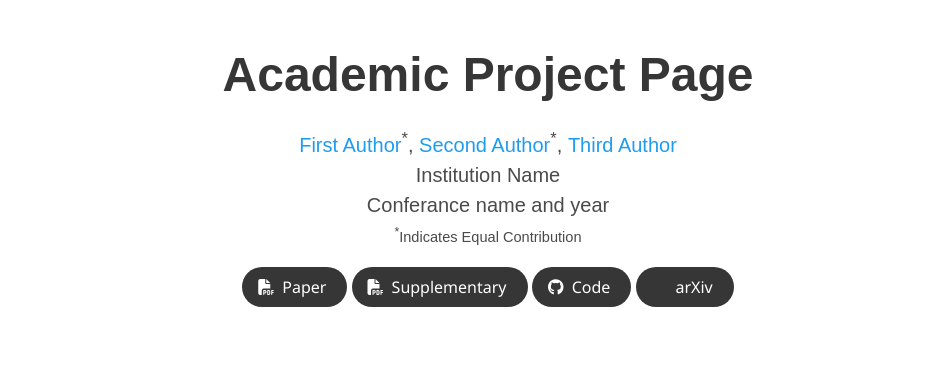
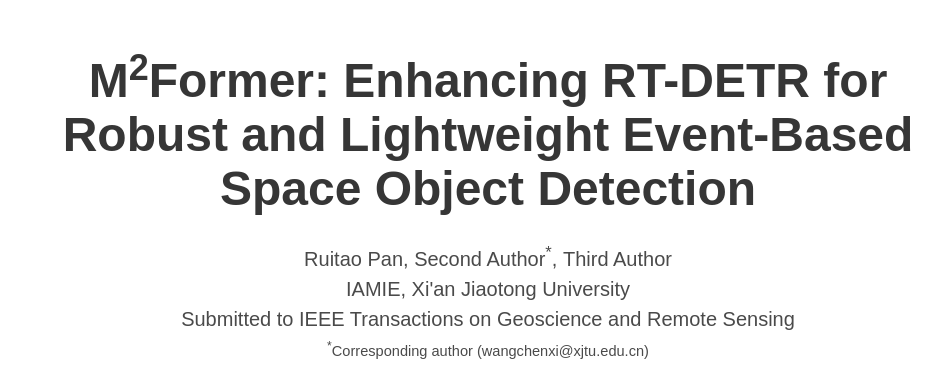
Before and after one commit to iamie-vision/M2Former, a plain HTML site: page index.html in a window 1280 px wide. Shown: the top 369 px of the page, without its empty margins (152-1095 px from the left). Drawn offline with nearby package versions, Linux system fonts and the light colour scheme; grey boxes are pictures that could not be loaded; some icons are missing; a web font is replaced by a local one.

Commit message:
Update index.html

```diff
--- a/index.html
+++ b/index.html
@@ -52,21 +52,17 @@
       <div class="container is-max-desktop">
         <div class="columns is-centered">
           <div class="column has-text-centered">
-            <h1 class="title is-1 publication-title">Academic Project Page</h1>
+            <h1 class="title is-1 publication-title">M<sup>2</sup>Former: Enhancing RT-DETR for Robust and Lightweight Event-Based Space Object Detection</h1>
             <div class="is-size-5 publication-authors">
               <!-- Paper authors -->
-              <span class="author-block">
-                <a href="FIRST AUTHOR PERSONAL LINK" target="_blank">First Author</a><sup>*</sup>,</span>
-                <span class="author-block">
-                  <a href="SECOND AUTHOR PERSONAL LINK" target="_blank">Second Author</a><sup>*</sup>,</span>
-                  <span class="author-block">
-                    <a href="THIRD AUTHOR PERSONAL LINK" target="_blank">Third Author</a>
-                  </span>
+              <span class="author-block">Ruitao Pan,</span>
+                <span class="author-block">Second Author<sup>*</sup>,</span>
+                  <span class="author-block">Third Author</span>
                   </div>
 
                   <div class="is-size-5 publication-authors">
-                    <span class="author-block">Institution Name<br>Conferance name and year</span>
-                    <span class="eql-cntrb"><small><br><sup>*</sup>Indicates Equal Contribution</small></span>
+                    <span class="author-block">IAMIE, Xi'an Jiaotong University<br>Submitted to IEEE Transactions on Geoscience and Remote Sensing</span>
+                    <span class="eql-cntrb"><small><br><sup>*</sup>Corresponding author (wangchenxi@xjtu.edu.cn)</small></span>
                   </div>
 
                   <div class="column has-text-centered">
```
